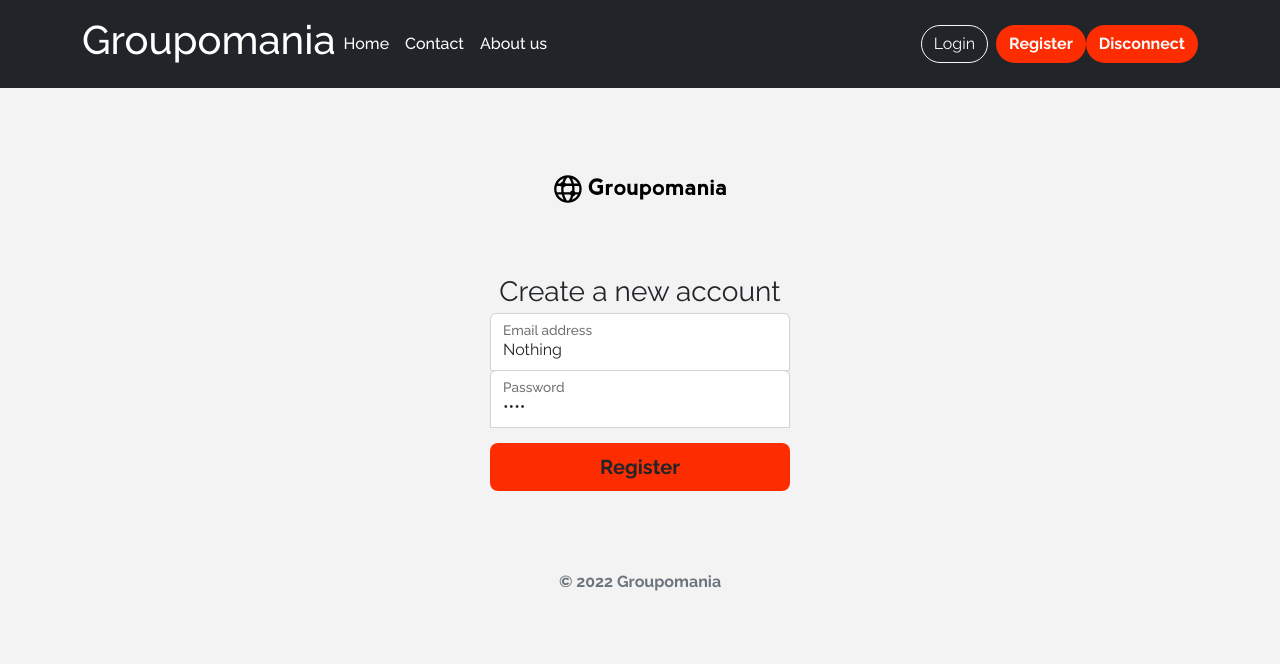
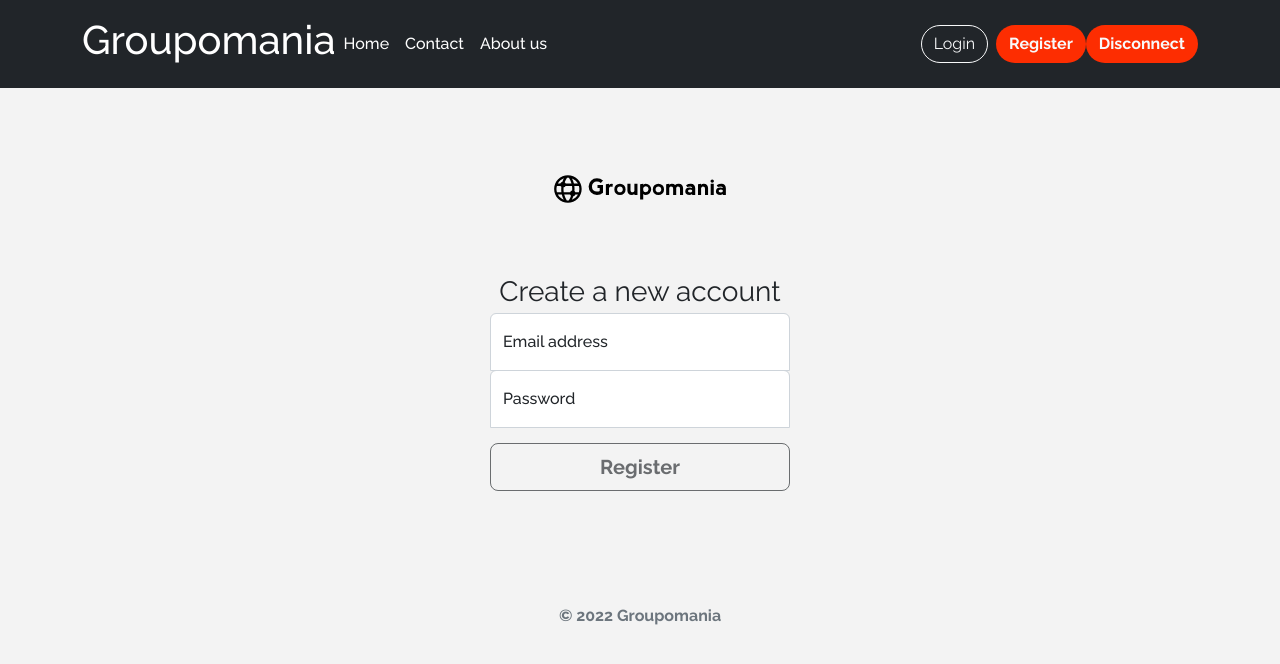
Before and after one commit to Vincent-Sniteur/Groupomania_front, a Vue app: page /register in a window 1280 px wide. Shown: the top 664 px of the page. Built offline with nearby package versions, Linux system fonts and the light colour scheme; no server answers.

Commit message:
Register page link with back to create account

```diff
--- a/src/components/Pages/Login.vue
+++ b/src/components/Pages/Login.vue
@@ -76,14 +76,24 @@ function formUser(email, password) {
       while (tokenInCache == null) {
         tokenInCache = localStorage.getItem("token")
       }
-      this.$router.push("/home")
+
+      sucessLogin()
+      // Redirect to home page after 5 seconds
+      setTimeout(() => {
+        this.$router.push("/home")
+      }, 3000)
     })
     .catch((err) => {
       isFormIncorrect()
     })
 }
 
-
+// Sucess message for Login
+function sucessLogin() {
+  const errorLog = document.getElementById("login-error")
+  errorLog.classList.add("alert", "alert-success")
+  errorLog.textContent = "You are connected ! You will be redirected in 3 seconds."
+}
 
 // // ERROR FORM MESSAGE
 
@@ -160,7 +170,7 @@ function isFormIncorrect() {
               id="login-submit-btn"
               class="w-100 btn btn-lg bg-red"
               type="submit"
-              :disabled="email && password == '' /*|| email && password == ''*/"
+              :disabled="email && password == ''"
               @click.prevent="() => formUser(this.email, this.password)"
               >Sign in
             </button>
--- a/src/components/Pages/Register.vue
+++ b/src/components/Pages/Register.vue
@@ -1,59 +1,102 @@
 <script>
+const { VITE_SERVER_URL, VITE_SERVER_PORT } = import.meta.env
+const fetchURL = 'http://' + VITE_SERVER_URL + ':' + VITE_SERVER_PORT + '/'
+
 // Data component
 const data = () => {
     return {
-        email: 'Nothing',
-        password: 'here',
+      email: "",
+      password: "",
     }
 }
 
-function checkRegisterData() {
-    // Check if the email & password are correct or will return errorFormMessage
-  isPasswordValid()
-  isFormEmpty()
-  isFormIncorrect()
-}
-
-
-
-
-// Export Register
+// Export Register component
 export default {
   name: 'Register',
   data,
-  methods : {
-    checkRegisterData,
-  }, // End methods
+
+  // Methods for Register
+  methods: {
+    formUser,
+  },
+
+  // Watch data put in form
   watch: {
-    email(val) {
-      this.email = val
-      // Check if the email are empty
-      if (val === "") {
+    email: function () {
+      // Check email format with regex
+      if (this.email.match(/^[a-zA-Z0-9._-]+@[a-zA-Z0-9.-]+\.[a-zA-Z]{2,4}$/)) {
+        return true
+      } else {
         isFormEmpty()
       }
-      // Check if the email are correct by regex
-      if (!val.match(/^\w+([\.-]?\w+)*@\w+([\.-]?\w+)*(\.\w{2,3})+$/)) {
-        isFormIncorrect()
+    },
+    password: function () {
+      // Check password format length
+      if (this.password.length >= 8) {
+        return true
+      } else {
+        isPasswordValid()
       }
     },
-    password(val) {
-      this.password = val
-      // Check if the password are empty
-      if (val === "") {
-        isFormEmpty()
+  },
+}
+
+// Function formUser for register user with email and password
+function formUser(email, password) {
+  const authOptions = {
+    method: "POST",
+    headers: {
+      "Content-Type": "application/json"
+    },
+    body: JSON.stringify({ email, password })
+  }
+  fetch(fetchURL + "auth/register", authOptions)
+    .then((res) => {
+      if (res.ok) return res.json()
+      res.text().then((err) => {
+        const { error } = JSON.parse(err)
+        this.error = error
+        throw new Error(error)
+      })
+    })
+    .then((res) => {
+      const token = res.token
+      const userId = res.userId
+      console.log(res) // TODO
+      localStorage.setItem("token", token)
+      localStorage.setItem("userId", userId)
+
+      // TODO Store user
+      this.$store.dispatch("token", token)
+      this.$store.dispatch("userId", userId)
+      this.$store.dispatch("isAuth", true)
+
+      let tokenInCache
+      while (tokenInCache == null) {
+        tokenInCache = localStorage.getItem("token")
       }
-      // Check if the password are under 8 characters
-      if (val.length < 8) {
-        isPasswordValid()
-      }
-    }
-  } // End watch
-} // End export
 
-// TODO VOIR POUR IMPORT DE LOGIN
-// ERROR FORM MESSAGE
+      sucessRegister()
+      // Redirect to home page after 5 seconds
+      setTimeout(() => {
+        this.$router.push("/home")
+      }, 3000)
+    })
+    .catch((err) => {
+      isFormIncorrect()
+    })
+}
 
-// Error message if password length is less than 8 characters
+// Sucess message for register
+function sucessRegister() {
+  const errorLog = document.getElementById("login-error")
+  errorLog.classList.add("alert", "alert-success")
+  errorLog.textContent = "Register complete ! You will be redirected to home page in 3 seconds."
+}
+
+// // ERROR FORM MESSAGE
+
+// // Error message if password length is less than 8 characters
 function isPasswordValid() {
   const errorLog = document.getElementById("login-error")
   errorLog.classList.add("alert", "alert-danger")
@@ -64,11 +107,11 @@ function isPasswordValid() {
     setTimeout(() => {
       errorLog.classList.remove("alert", "alert-danger")
       errorLog.textContent = ""
-    }, 4000)
+    }, 5000)
   }
 }
 
-// Error message if the email or password are empty
+// // Error message if the email or password are empty or incorrect
 function isFormEmpty() {
   const errorLog = document.getElementById("login-error")
   errorLog.classList.add("alert", "alert-danger")
@@ -79,24 +122,15 @@ function isFormEmpty() {
     setTimeout(() => {
       errorLog.classList.remove("alert", "alert-danger")
       errorLog.textContent = ""
-    }, 3000)
+    }, 5000)
   }
 }
 
-// Error connection message if the email & password are incorrect or empty
+// // Error if the email or password are incorrect or not found in the database
 function isFormIncorrect() {
-  // Error message
   const errorLog = document.getElementById("login-error")
   errorLog.classList.add("alert", "alert-danger")
   errorLog.textContent = "Email or password incorrect"
-
-  // Add timer to remove the error message
-  if (errorLog.classList.contains("alert", "alert-danger")) {
-    setTimeout(() => {
-      errorLog.classList.remove("alert", "alert-danger")
-      errorLog.textContent = ""
-    }, 3000)
-  }
 }
 </script>
 
@@ -114,7 +148,8 @@ function isFormIncorrect() {
                   class="form-control"
                   id="email"
                   placeholder="name@example.com"
-                  required="required">
+                  required="required"
+                  @click="errorMessage = ''">
                 <label for="email">Email address</label>
             </div>
             <!-- Password -->
@@ -130,9 +165,16 @@ function isFormIncorrect() {
             </div>
 
             <!-- Submit Button -->
-            <button class="w-100 btn btn-lg bg-red" type="submit" @click.prevent="checkRegisterData">Register</button>
+            <button
+              id="register-submit-btn"
+              class="w-100 btn btn-lg bg-red"
+              type="submit"
+              :disabled="email && password == '' || password.length < 8 || email.match(/^[a-zA-Z0-9._-]+@[a-zA-Z0-9.-]+\.[a-zA-Z]{2,4}$/) == null"
+              @click.prevent="() => formUser(this.email, this.password)"
+              >Register
+            </button>
 
-            <p id="login-error"></p>
+            <p id="login-error" class="alert"></p>
         </form>
     </main>
 </template>
--- a/src/components/UI/Navbar.vue
+++ b/src/components/UI/Navbar.vue
@@ -2,9 +2,20 @@
 // Export Navbar component
 export default {
     name: 'Navbar',
-    // ...
+    methods: {
+        logout,
+    },
 }
 
+
+function logout() {
+    localStorage.removeItem('token')
+    localStorage.removeItem('userId')
+    localStorage.removeItem('expirationDate')
+    this.$store.commit('setToken', null)
+    this.$store.commit('setUserId', null)
+    this.$router.push('/login')
+}
 </script>
 
 
@@ -37,7 +48,13 @@ export default {
                 </router-link>
 
                 <!-- Disconnect Btn -->
-                <button id="btn-disconnect" type="button" class="btn text-light bg-red rounded-pill">Disconnect</button>
+                <button
+                    id="btn-disconnect"
+                    type="button"
+                    class="btn text-light bg-red rounded-pill"
+                    :disabled="isUserLoggedIn"
+                    @click.prevent="logout()"
+                    >Disconnect</button>
             </div>
         </div>
         </div>
```
